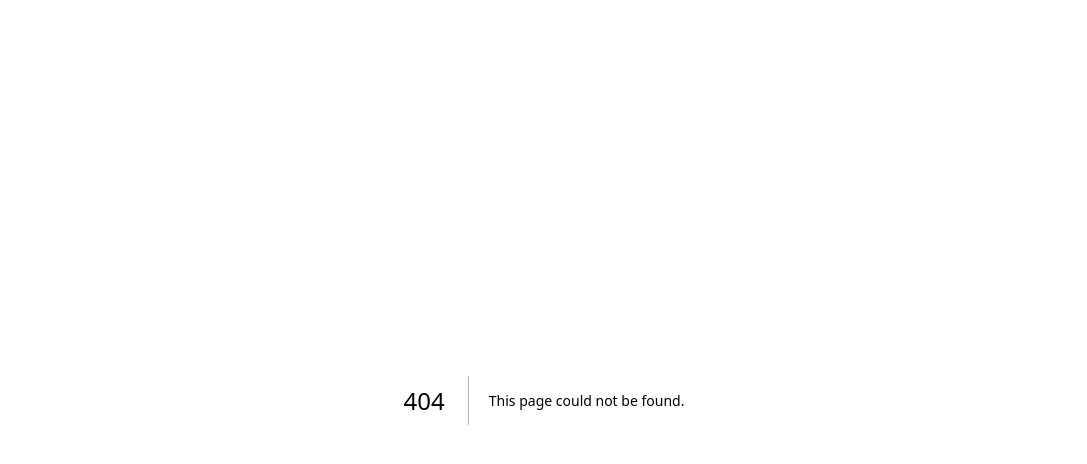
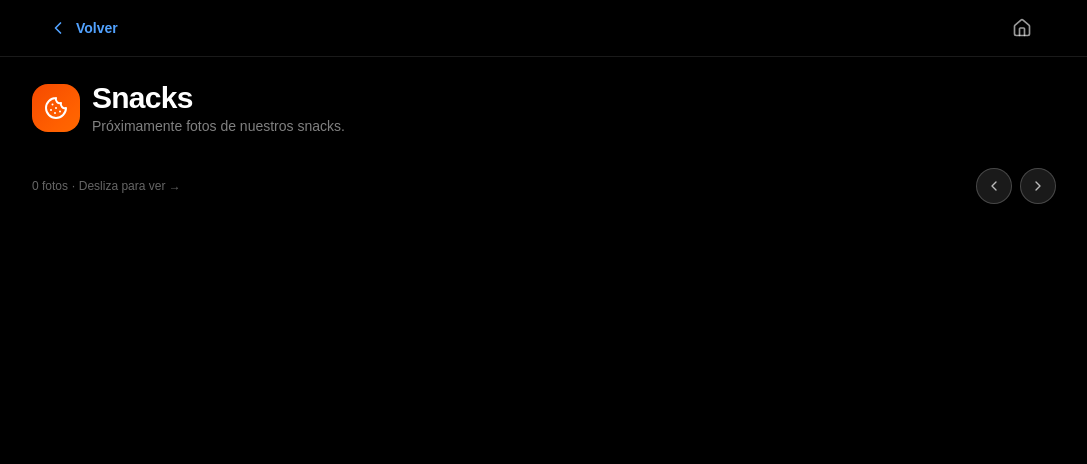
Before and after one commit to lauhernandez1818-dot/duvan-premium, a Next.js app: page /catalogo/snacks in a window 1280 px wide. Before the commit this address had no page. Shown: the top 464 px of the page, without its empty margins (96-1183 px from the left). Built offline with nearby package versions, Linux system fonts and the light colour scheme.

Commit message:
feat: agregar paginas vacias para refrigerios, snacks y catering

```diff
--- /dev/null
+++ b/app/catalogo/catering/page.tsx
@@ -0,0 +1,16 @@
+'use client';
+
+import { HandPlatter } from 'lucide-react';
+import HorizontalGalleryPage from '@/src/components/catalogo/HorizontalGalleryPage';
+
+export default function CateringPage() {
+  return (
+    <HorizontalGalleryPage
+      title="Catering"
+      subtitle="Próximamente fotos de nuestros servicios de catering."
+      icon={HandPlatter}
+      items={[]}
+      accentColor="from-emerald-600 to-emerald-500"
+    />
+  );
+}
--- /dev/null
+++ b/app/catalogo/refrigerios/page.tsx
@@ -0,0 +1,16 @@
+'use client';
+
+import { Coffee } from 'lucide-react';
+import HorizontalGalleryPage from '@/src/components/catalogo/HorizontalGalleryPage';
+
+export default function RefrigeriosPage() {
+  return (
+    <HorizontalGalleryPage
+      title="Refrigerios"
+      subtitle="Próximamente fotos de nuestros refrigerios."
+      icon={Coffee}
+      items={[]}
+      accentColor="from-blue-600 to-blue-500"
+    />
+  );
+}
--- /dev/null
+++ b/app/catalogo/snacks/page.tsx
@@ -0,0 +1,16 @@
+'use client';
+
+import { Cookie } from 'lucide-react';
+import HorizontalGalleryPage from '@/src/components/catalogo/HorizontalGalleryPage';
+
+export default function SnacksPage() {
+  return (
+    <HorizontalGalleryPage
+      title="Snacks"
+      subtitle="Próximamente fotos de nuestros snacks."
+      icon={Cookie}
+      items={[]}
+      accentColor="from-orange-600 to-orange-500"
+    />
+  );
+}
```
